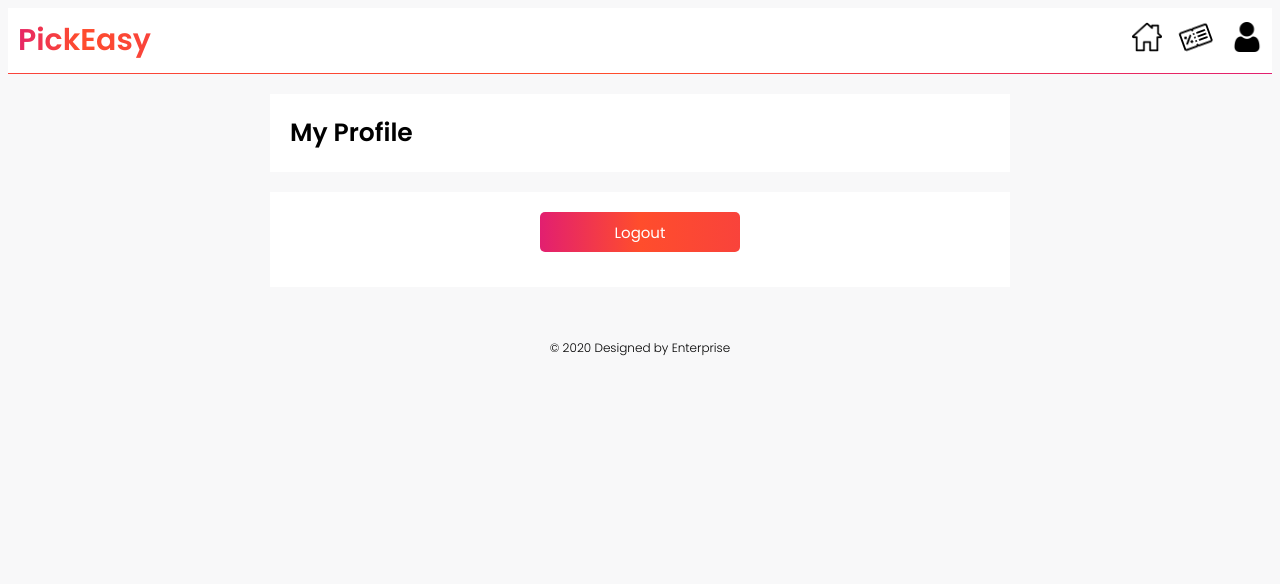
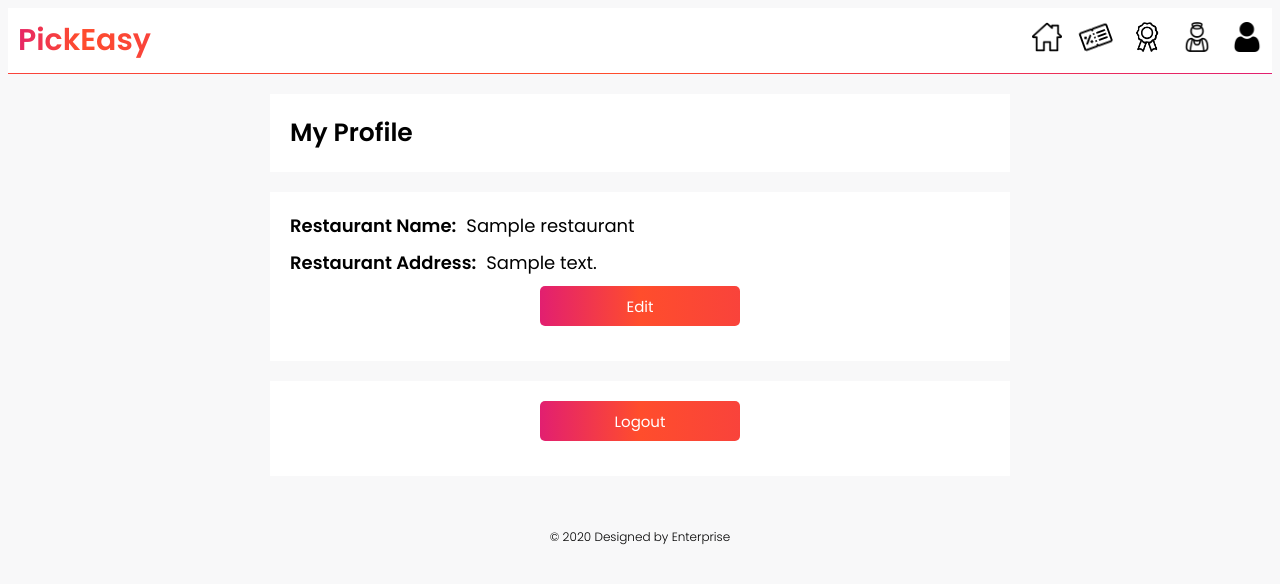
Before and after one commit to CSCC01/team_01-project, a Flask app: page /profile in a window 1280 px wide. Shown: the top 584 px of the page. Run offline with Flask 2, Linux system fonts and the light colour scheme; the visitor is signed in with stand-in values (Sample User, id 1); tables that the repository leaves empty hold one stand-in row (values such as "Sample post").

Commit message:
added new page for editing restaurant info and linked to profile page

```diff
--- a/demo3/routes/profile.py
+++ b/demo3/routes/profile.py
@@ -7,6 +7,8 @@
 from flask import Flask, render_template, request, redirect, url_for, session, Blueprint
 profile_page = Blueprint('profile_page', __name__, template_folder='templates')
 
+from databaseHelpers.restaurant import *
+
 @profile_page.route('/profile.html')
 @profile_page.route('/profile')
 def profile():
@@ -14,4 +16,41 @@ def profile():
     if 'account' not in session:
         return redirect(url_for('login_page.login'))
     else:
+
+        # if user is a restaurant owner
+        if session['account'] == 1:
+            rid = get_rid(session['account'])
+            rname = get_restaurant_name_by_rid(rid)
+            raddress = get_restaurant_address(rid)
+
+            return render_template('profile.html', rname = rname, raddress = raddress)
+
         return render_template('profile.html')
+
+@profile_page.route('/editRestaurantInfo.html', methods=['GET', 'POST'])
+@profile_page.route('/editRestaurantInfo', methods=['GET', 'POST'])
+def edit_restaurant_info():
+    # If someone is not logged in redirects them to login page
+    if 'account' not in session:
+        return redirect(url_for('login_page.login'))
+
+    # if user is a restaurant owner
+    if session['type'] == 1:
+        rid = get_rid(session['account'])
+        rname = get_restaurant_name_by_rid(rid)
+        raddress = get_restaurant_address(rid)
+
+        if request.method == 'POST':
+            rname = request.form['rname']
+            raddress = request.form['address']
+            restaurant = get_resturant_by_rid(rid)
+
+            errmsg = update_restaurant_information(restaurant, rname, raddress)
+
+            if len(errmsg) == 0:
+                return redirect(url_for('profile_page.profile'))
+            return render_template('editRestaurantInfo.html', rname = rname, raddress = raddress, errmsg = errmsg)
+
+        return render_template('editRestaurantInfo.html', rname = rname, raddress = raddress)
+    else:
+        return redirect(url_for('home_page.home'))
--- a/demo3/static/profile.css
+++ b/demo3/static/profile.css
@@ -9,6 +9,12 @@
   font-weight:700;
   font-size: var(--subtitle);
   padding-bottom: 10px;
+  display: flex;
+}
+
+.unbolded {
+  font-weight: 500;
+  margin-left: 10px;
 }
 
 .fine_print {
--- a/demo3/templates/profile.html
+++ b/demo3/templates/profile.html
@@ -22,6 +22,20 @@
 {% endblock page_name %}
 
 {% block content %}
+  {% if session['account'] == 1 %}
+  <div class = parent>
+    <div class = subheading>
+      Restaurant Name: <div class = unbolded> {{ rname }} </div>
+    </div>
+    <div class = subheading>
+      Restaurant Address: <div class = unbolded> {{ raddress }} </div>
+    </div>
+    <div class = submit_button>
+      <a href="editRestaurantInfo.html"><input type="submit" value="Edit"></a>
+    </div>
+  </div>
+  {% endif %}
+
   <div class = parent>
     <div class = submit_button>
       <a href="logout.html"><input type="submit" value="Logout"></a>
```
Also changed, not shown: demo3/templates/editRestaurantInfo.html (added, +49 -0 lines).
